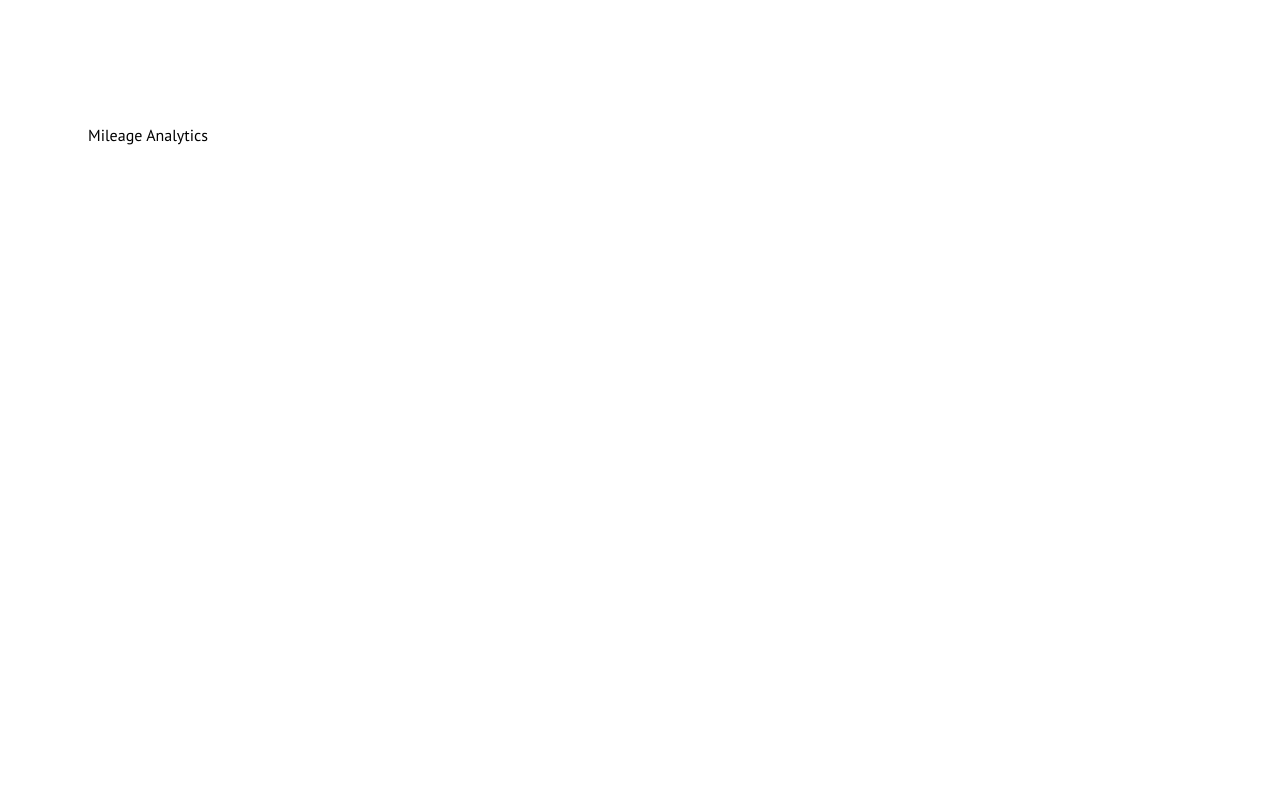
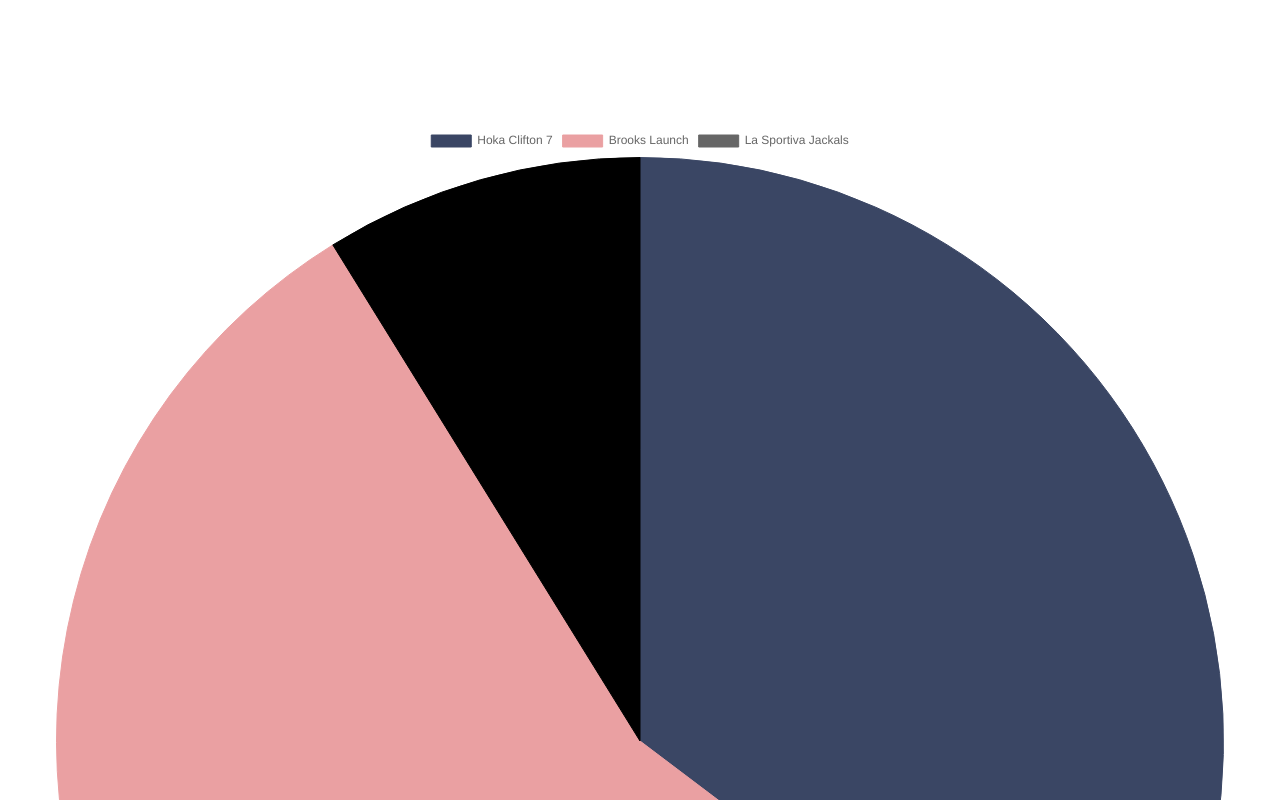
Before and after one commit to e-linds/ShoeTracker, a React (Vite) app: page / in a window 1280 px wide. Shown: the part 920-1720 px from the top of the page. Before the commit the page ends 1105 px from the top, so only its background shows below. Built offline with nearby package versions, Linux system fonts and the light colour scheme; data requests are answered from the project's data file.

Commit message:
janky but existent pie chart

```diff
--- a/package.json
+++ b/package.json
@@ -13,7 +13,9 @@
     "@emotion/react": "^11.11.1",
     "@emotion/styled": "^11.11.0",
     "@mui/material": "^5.14.19",
+    "chart.js": "^4.4.1",
     "react": "^18.2.0",
+    "react-chartjs-2": "^5.2.0",
     "react-dom": "^18.2.0"
   },
   "devDependencies": {
--- a/src/App.jsx
+++ b/src/App.jsx
@@ -3,7 +3,32 @@ import './App.css'
 import Sidebar from "./Sidebar.jsx"
 import ShoeDetails from "./ShoeDetails.jsx"
 import Header from "./Header.jsx"
-import MileageAnalytics from "./MileageAnalytics.jsx"
+// import MileageAnalytics from "./MileageAnalytics.jsx"
+import { Chart as ChartJS, ArcElement, Tooltip, Legend } from 'chart.js';
+import { Pie } from "react-chartjs-2";
+
+ChartJS.register(ArcElement, Tooltip, Legend);
+
+export const data = {
+  labels: ["Hoka Clifton 7", "Brooks Launch", "La Sportiva Jackals"],
+  datasets: [
+    {
+      label: 'Mileage',
+      data: [12, 19, 3],
+      backgroundColor: [
+        "#3a4664",
+        "#eaa0a2",
+        "ffdbdc"
+      ],
+      borderColor: [
+        "#3a4664",
+        "#eaa0a2",
+        "ffdbdc"
+      ],
+      borderWidth: 1,
+    },
+  ],
+};
 
 
 function App() {
@@ -24,7 +49,7 @@ function App() {
     <div className="main-page">
       <Sidebar shoes={shoes} currentShoe={currentShoe} setCurrentShoe={setCurrentShoe} />
       <ShoeDetails currentShoe={currentShoe} setCurrentShoe={setCurrentShoe}/>
-      <MileageAnalytics />
+      <Pie data={data}/>
     </div>
     </>
   )
--- a/src/MileageAnalytics.jsx
+++ b/src/MileageAnalytics.jsx
@@ -1,34 +1,12 @@
 import React from "react"
+
+
 
 function MileageAnalytics() {
 
-
-    const data = {
-        labels: [
-          'Red',
-          'Blue',
-          'Yellow'
-        ],
-        datasets: [{
-          label: 'My First Dataset',
-          data: [300, 50, 100],
-          backgroundColor: [
-            'rgb(255, 99, 132)',
-            'rgb(54, 162, 235)',
-            'rgb(255, 205, 86)'
-          ],
-          hoverOffset: 4
-        }]
-      }
-
-
-    return(
-        <>
-        <div>Mileage Analytics</div>
-        <div>
-
-          </div>
-          </>
+  return (
+    <div id="pie-chart">
+    </div>
     )
 }
 
```
Also changed, not shown: 1 other file (tests, documents, lock files or other folders).
